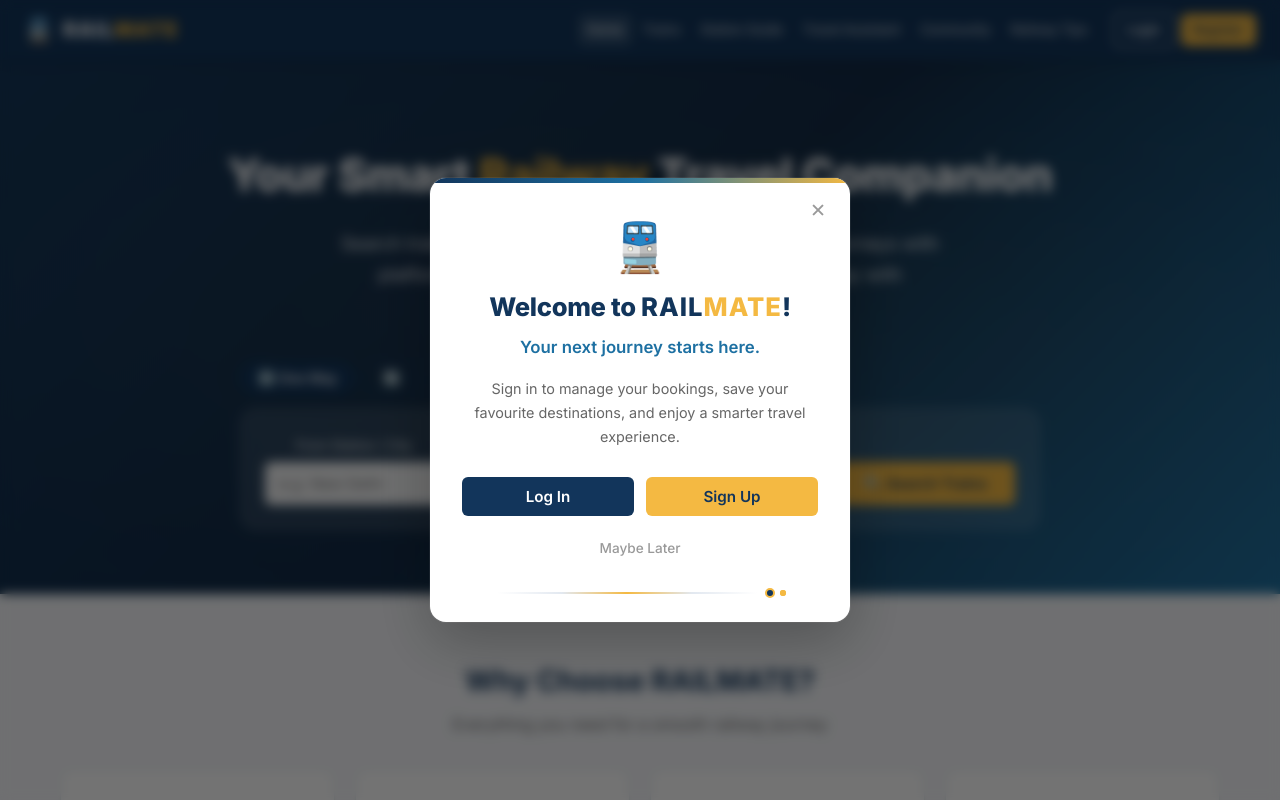
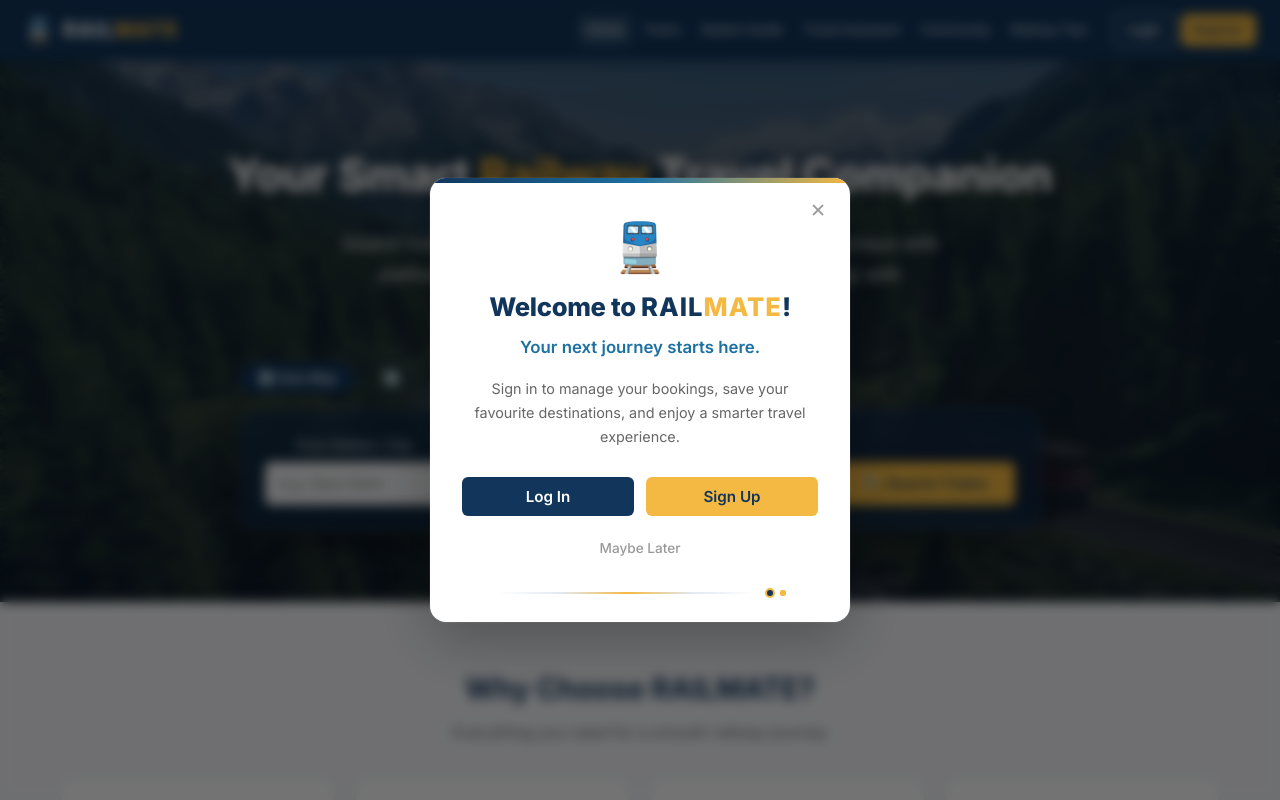
Before and after one commit to simratkaur29/Project-RailMate, a React (Vite) app: page / in a window 1280 px wide. Shown: the top 800 px of the page. Built offline with nearby package versions, Linux system fonts and the light colour scheme.

Commit message:
Add scenic train hero background image to home page

```diff
--- a/src/styles/home.css
+++ b/src/styles/home.css
@@ -1,7 +1,8 @@
 .hero {
-  background: linear-gradient(135deg, var(--primary) 0%, #0d2847 50%, var(--secondary) 100%);
+  background: linear-gradient(180deg, rgba(13, 40, 71, 0.65) 0%, rgba(10, 25, 47, 0.82) 100%),
+              url('/images/hero-train.jpg') center/cover no-repeat;
   color: white;
-  padding: 5rem 0 4rem;
+  padding: 5rem 0 4.5rem;
   text-align: center;
   position: relative;
   overflow: hidden;
@@ -40,6 +41,7 @@
   font-weight: 800;
   margin-bottom: 1rem;
   letter-spacing: -0.5px;
+  text-shadow: 0 2px 14px rgba(0, 0, 0, 0.6);
 }
 
 .hero h1 .accent {
@@ -48,10 +50,11 @@
 
 .hero p {
   font-size: 1.15rem;
-  opacity: 0.9;
+  opacity: 0.95;
   max-width: 600px;
   margin: 0 auto 2.5rem;
   line-height: 1.7;
+  text-shadow: 0 1px 8px rgba(0, 0, 0, 0.6);
 }
 
 
@@ -61,9 +64,11 @@
 }
 
 .search-form {
-  background: rgba(255, 255, 255, 0.1);
-  backdrop-filter: blur(10px);
-  border: 1px solid rgba(255, 255, 255, 0.15);
+  background: rgba(13, 40, 71, 0.65);
+  backdrop-filter: blur(14px);
+  -webkit-backdrop-filter: blur(14px);
+  border: 1px solid rgba(255, 255, 255, 0.22);
+  box-shadow: 0 16px 40px rgba(0, 0, 0, 0.35);
   border-radius: var(--radius-lg);
   padding: 1.5rem;
   display: flex;
```
Also changed, not shown: public/images/hero-train.jpg (added).
